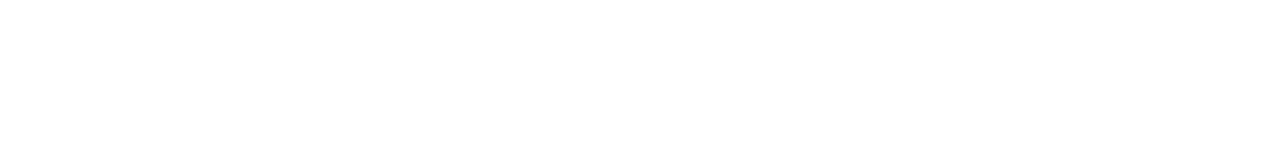
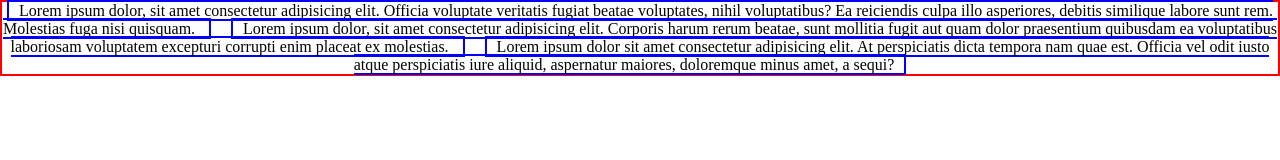
Before and after one commit to P3dR0l-l/display-inline, a plain HTML site: page index.html in a window 1280 px wide. Drawn offline with Linux system fonts and the light colour scheme.

Commit message:
atividade finalizada

```diff
--- a/index.html
+++ b/index.html
@@ -4,9 +4,25 @@
     <meta charset="UTF-8">
     <meta http-equiv="X-UA-Compatible" content="IE=edge">
     <meta name="viewport" content="width=device-width, initial-scale=1.0">
+    <link rel="stylesheet" href="style.css">
     <title>Display inline</title>
 </head>
 <body>
+    <main>
+        <div>
+            Lorem ipsum dolor, sit amet consectetur adipisicing elit. Officia voluptate veritatis fugiat beatae voluptates, nihil voluptatibus?
+            Ea reiciendis culpa illo asperiores, debitis similique labore sunt rem. Molestias fuga nisi quisquam.
+        </div>
 
+        <div>
+            Lorem ipsum dolor, sit amet consectetur adipisicing elit. Corporis harum rerum beatae, sunt mollitia fugit aut quam dolor
+            praesentium quibusdam ea voluptatibus laboriosam voluptatem excepturi corrupti enim placeat ex molestias.
+        </div>
+
+        <div>
+            Lorem ipsum dolor sit amet consectetur adipisicing elit. At perspiciatis dicta tempora nam quae est.
+            Officia vel odit iusto atque perspiciatis iure aliquid, aspernatur maiores, doloremque minus amet, a sequi?
+        </div>
+    </main>
 </body>
 </html>
--- a/style.css
+++ b/style.css
@@ -0,0 +1,17 @@
+* {
+    margin: 0;
+    padding: 0;
+    box-sizing: border-box;
+}
+
+main {
+    border: 2px solid red;
+    text-align: center;
+}
+
+div {
+    border: 2px solid blue;
+    display: inline;
+    margin-right: 20px;
+    padding-inline: 10px;
+}
```
